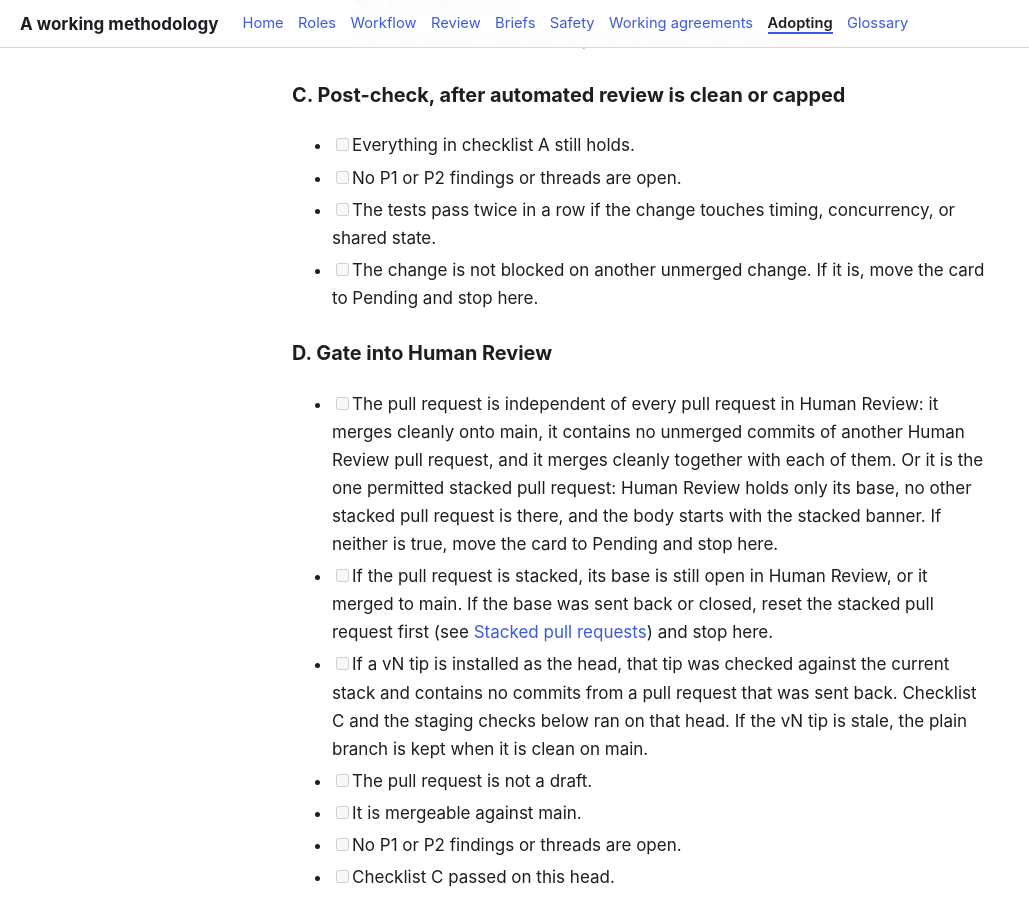
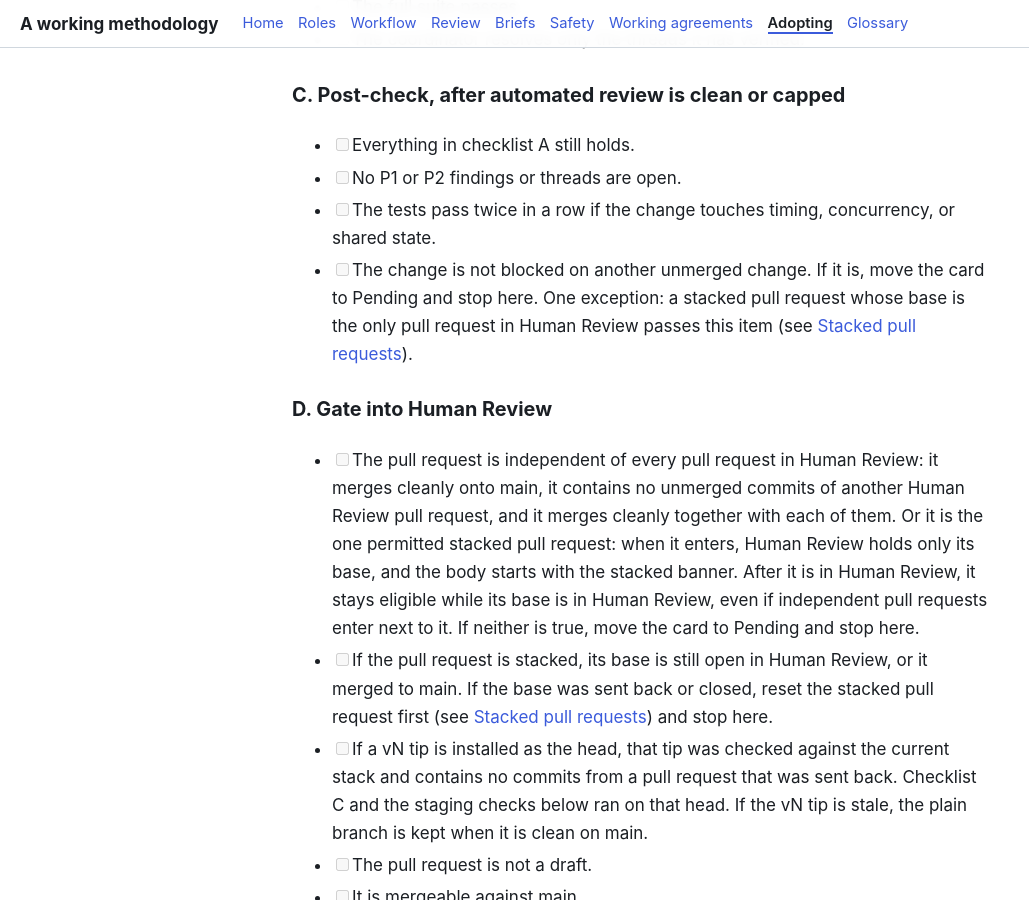
Before and after one commit to tangentcode/methodology, a Jekyll site: the page built from adopting.md, in a window 1280 px wide and 900 px high, scrolled down 5662 px. Shown: the whole window, without its empty margins (0-1029 px from the left). Built offline with Jekyll 4.4.1, drawn with Linux system fonts in a browser that asks for light colours; our own code applies the rules of GitHub Pages for plain Markdown files.

Commit message:
Stacked PR: passes the post-check; the lone-base rule applies only on entry
Codex P2s on 0ded975: checklist C blocked the permitted stacked case, and the
gate ejected a stacked PR as soon as an independent PR entered next to it.

```diff
--- a/adopting.md
+++ b/adopting.md
@@ -153,11 +153,11 @@ Run these on the current head every time. A new push resets them.
 - [ ] Everything in checklist A still holds.
 - [ ] No P1 or P2 findings or threads are open.
 - [ ] The tests pass twice in a row if the change touches timing, concurrency, or shared state.
-- [ ] The change is not blocked on another unmerged change. If it is, move the card to Pending and stop here.
+- [ ] The change is not blocked on another unmerged change. If it is, move the card to Pending and stop here. One exception: a stacked pull request whose base is the only pull request in Human Review passes this item (see [Stacked pull requests](workflow.md#stacked-pull-requests)).
 
 ### D. Gate into Human Review
 
-- [ ] The pull request is independent of every pull request in Human Review: it merges cleanly onto main, it contains no unmerged commits of another Human Review pull request, and it merges cleanly together with each of them. Or it is the one permitted stacked pull request: Human Review holds only its base, no other stacked pull request is there, and the body starts with the stacked banner. If neither is true, move the card to Pending and stop here.
+- [ ] The pull request is independent of every pull request in Human Review: it merges cleanly onto main, it contains no unmerged commits of another Human Review pull request, and it merges cleanly together with each of them. Or it is the one permitted stacked pull request: when it enters, Human Review holds only its base, and the body starts with the stacked banner. After it is in Human Review, it stays eligible while its base is in Human Review, even if independent pull requests enter next to it. If neither is true, move the card to Pending and stop here.
 - [ ] If the pull request is stacked, its base is still open in Human Review, or it merged to main. If the base was sent back or closed, reset the stacked pull request first (see [Stacked pull requests](workflow.md#stacked-pull-requests)) and stop here.
 - [ ] If a vN tip is installed as the head, that tip was checked against the current stack and contains no commits from a pull request that was sent back. Checklist C and the staging checks below ran on that head. If the vN tip is stale, the plain branch is kept when it is clean on main.
 - [ ] The pull request is not a draft.
```
Also changed, not shown: review.md (+1 -1 lines), workflow.md (+1 -0 lines).
